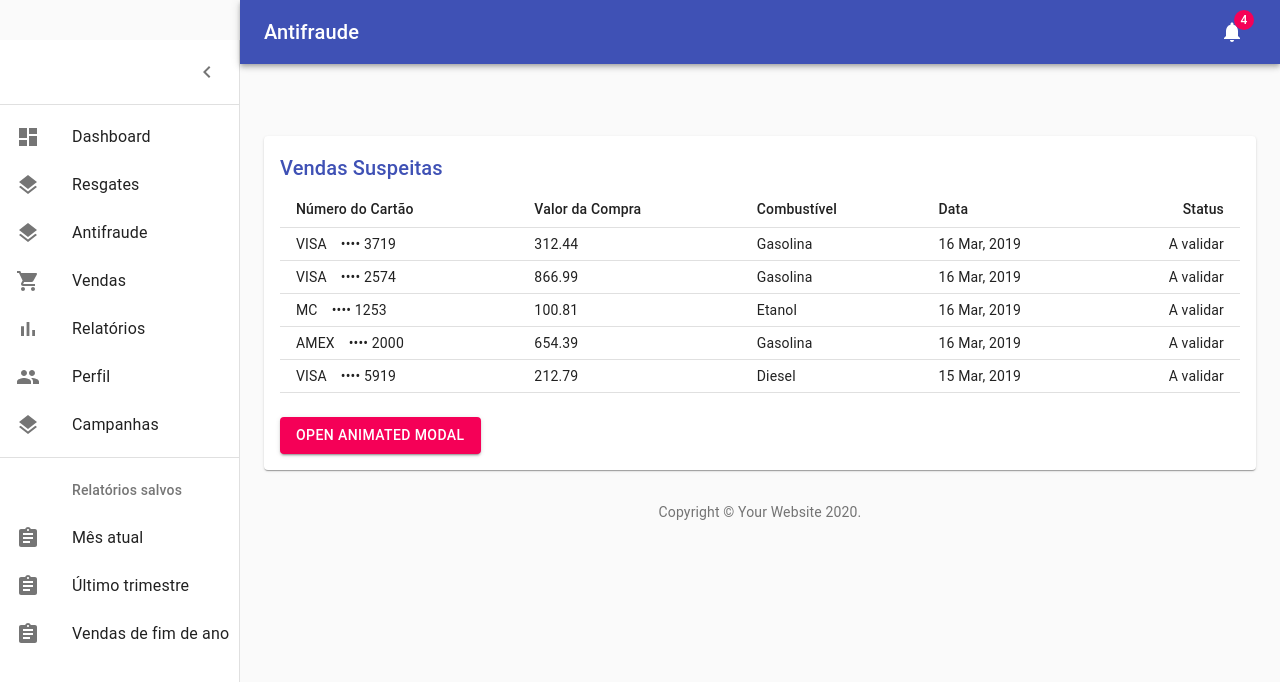
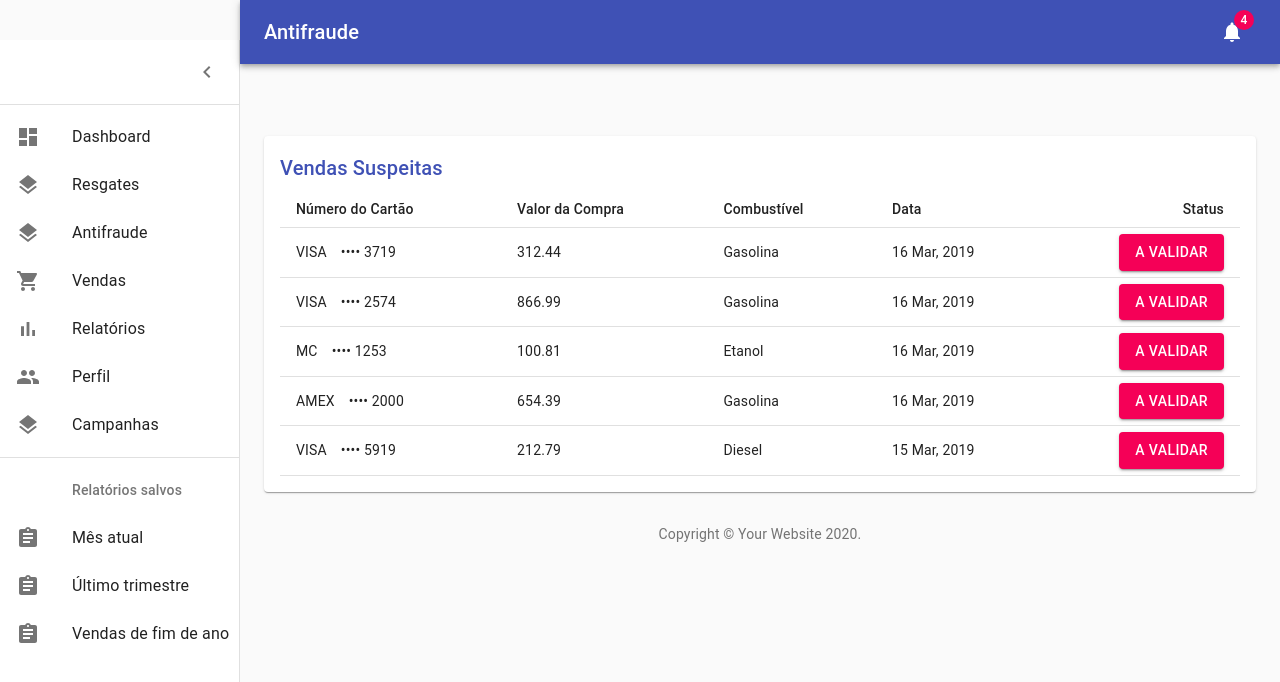
Before and after one commit to lcsouzamenezes/antifraude-1, a React (Create React App) app: page / in a window 1280 px wide. Shown: the top 682 px of the page. Built offline with nearby package versions, Linux system fonts and the light colour scheme.

Commit message:
Adicionando botão na tabela para validar cada venda

```diff
--- a/src/Modal.js
+++ b/src/Modal.js
@@ -46,7 +46,7 @@ export default function AnimatedModal() {
       <div>
 
           <Button variant="contained" color="secondary" onClick={handleOpen}>
-              Open Animated Modal
+              A validar
           </Button>
 
           <Modal
@@ -86,7 +86,6 @@ export default function AnimatedModal() {
                         />
                         </div>
                       </form>
-
                   </div>
               </Fade>
           </Modal>
--- a/src/dashboard/Orders.js
+++ b/src/dashboard/Orders.js
@@ -7,19 +7,19 @@ import TableCell from '@material-ui/core/TableCell';
 import TableHead from '@material-ui/core/TableHead';
 import TableRow from '@material-ui/core/TableRow';
 import Title from './Title';
-import Modal from '../Modal'
+import Modal from '../Modal';
 
 // Generate Order Data
-function createData( id, cartao, valor, combustivel, data, status ) {
-  return {id, cartao, valor, combustivel, data, status};
+function createData( id, cartao, valor, combustivel, data) {
+  return {id, cartao, valor, combustivel, data};
 }
 
 const rows = [
-  createData(0, 'VISA ⠀•••• 3719', 312.44, 'Gasolina', '16 Mar, 2019', 'A validar'),
-  createData(1, 'VISA ⠀•••• 2574', 866.99, 'Gasolina', '16 Mar, 2019', 'A validar'),
-  createData(2, 'MC ⠀•••• 1253'  , 100.81, 'Etanol'  , '16 Mar, 2019', 'A validar'),
-  createData(3, 'AMEX ⠀•••• 2000', 654.39, 'Gasolina', '16 Mar, 2019', 'A validar'),
-  createData(4, 'VISA ⠀•••• 5919', 212.79, 'Diesel'  , '15 Mar, 2019', 'A validar'),
+  createData(0, 'VISA ⠀•••• 3719', 312.44, 'Gasolina', '16 Mar, 2019'),
+  createData(1, 'VISA ⠀•••• 2574', 866.99, 'Gasolina', '16 Mar, 2019'),
+  createData(2, 'MC ⠀•••• 1253'  , 100.81, 'Etanol'  , '16 Mar, 2019'),
+  createData(3, 'AMEX ⠀•••• 2000', 654.39, 'Gasolina', '16 Mar, 2019'),
+  createData(4, 'VISA ⠀•••• 5919', 212.79, 'Diesel'  , '15 Mar, 2019'),
 ];
 
 function preventDefault(event) {
@@ -54,17 +54,11 @@ export default function Orders() {
               <TableCell>{row.valor}</TableCell>
               <TableCell>{row.combustivel}</TableCell>
               <TableCell>{row.data}</TableCell>
-              <TableCell align="right">{row.status}</TableCell>
+              <TableCell align="right"><Modal /></TableCell>
             </TableRow>
           ))}
         </TableBody>
       </Table>
-      <div className={classes.seeMore}>
-        {/* <Link color="primary" href="#" onClick={preventDefault}>
-          See more orders
-        </Link> */}
-        <Modal />
-      </div>
     </React.Fragment>
   );
 }
```
